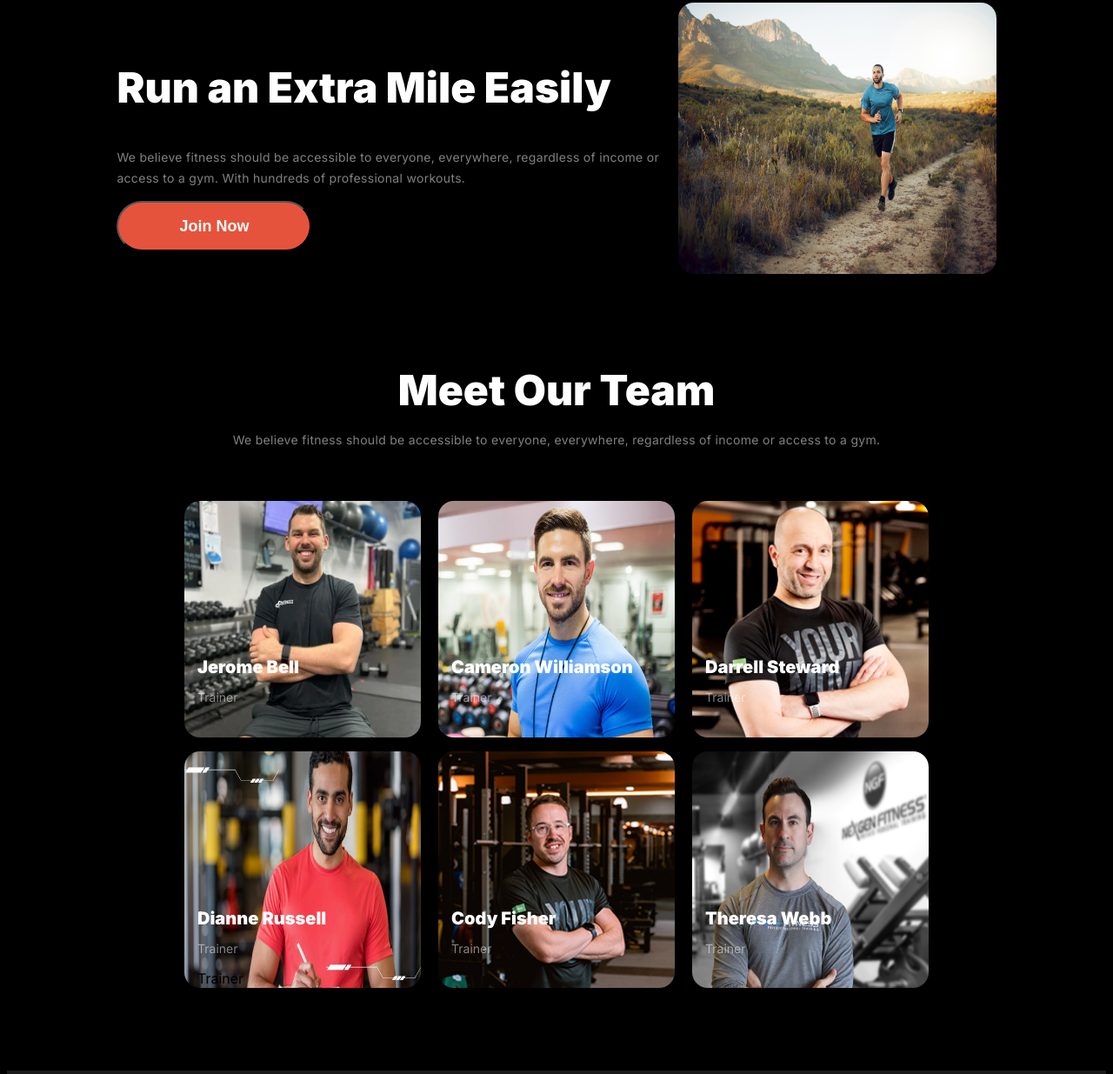
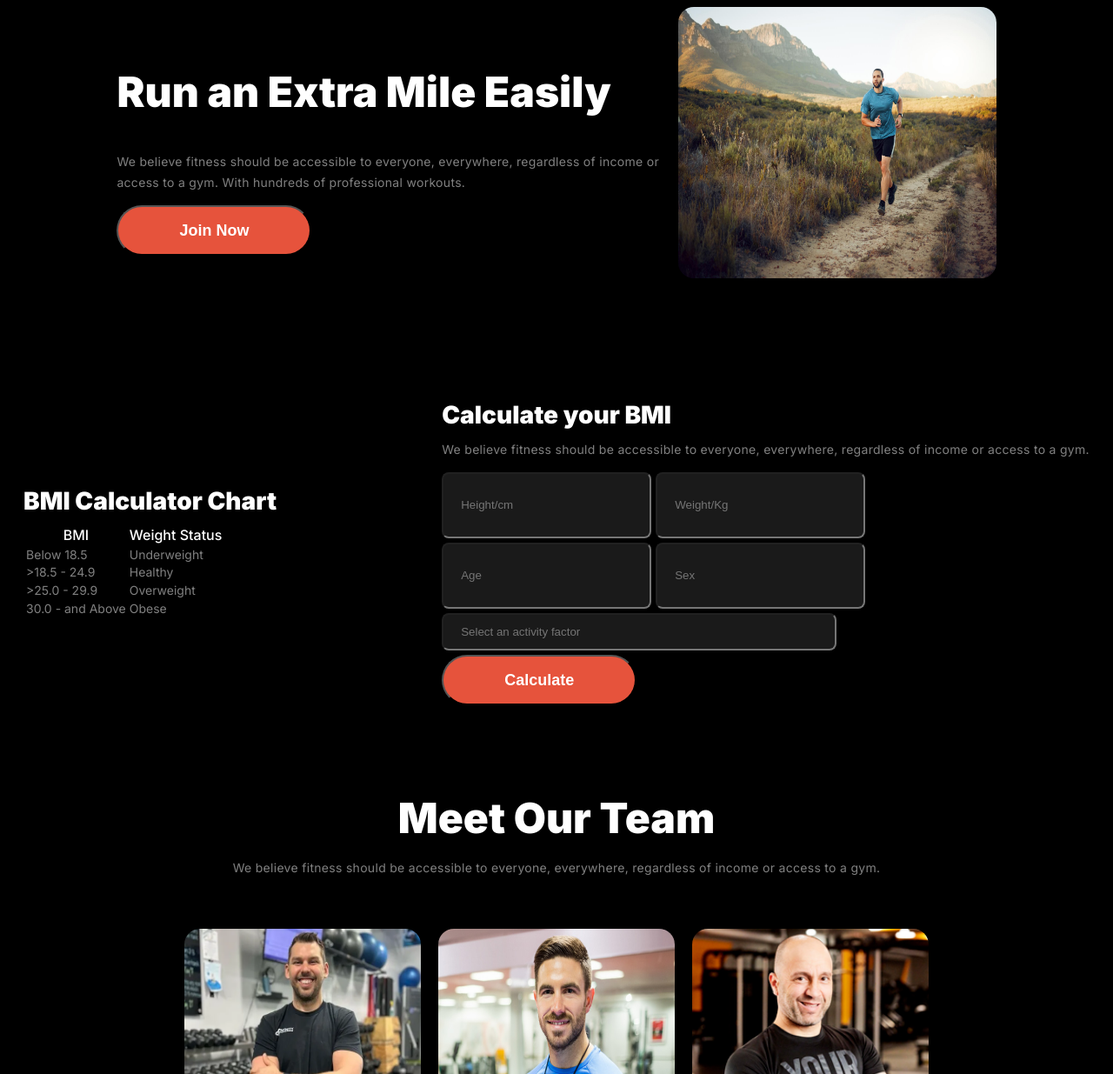
Before and after one commit to Razaul007/fitness, a plain HTML site: page index.html in a window 1280 px wide. Shown: the part 1565-2800 px from the top of the page at 87% size. Drawn offline with Linux system fonts and the light colour scheme.

Commit message:
added unique section

```diff
--- a/index.html
+++ b/index.html
@@ -87,8 +87,60 @@
                 <img class="run-img" src="images/run.jpg" alt="" srcset="">
             </div>
         </section>
-        <section class="calculator">
+        <section>
+           <div  class="calculator">
+               <div>
+                  <h4 class="bmi-title">BMI Calculator Chart</h4>
+                  <table>
+                      <thead>
+                        <tr>
+                            <th class="thead">BMI </th>
+                            <th class="thead">Weight Status</th>
+                        </tr>
+                      </thead>
+                      <tbody>
+                        <tr>
+                          <td class="td">Below 18.5</td>
+                          <td class="td">Underweight</td>
+                        </tr>
+                        <tr>
+                          <td class="td">>18.5 - 24.9</td>
+                          <td class="td">Healthy</td>
+                        </tr>
+                        <tr>
+                          <td class="td">>25.0 - 29.9</td>
+                          <td class="td">Overweight</td>
+                        </tr>
+                        <tr>
+                          <td class="td">30.0 - and Above</td>
+                          <td class="td">Obese</td>
+                        </tr>
+                      </tbody>
+                  </table>
+               </div>
+               <div>
+                  <h4 class="bmi-title">Calculate your BMI</h4>
+                  <p class="bmi-text">We believe fitness should be accessible to everyone, everywhere, regardless of income or access to a gym. </p>
+                  <div class="calculate">
+                     <div class="bmi-input">
+                        <div>
+                            <input class="input" type="text" name="" id="" placeholder="Height/cm">
+                            <input class="input" type="text" name="" id="" placeholder="Age">
+                        </div>
+                        <div>
+                            <input class="input" type="text" name="" id="" placeholder="Weight/Kg">
+                            <input class="input" type="option" name="" id="" placeholder="Sex">
+                        </div>
 
+                     </div>
+                     <div>
+                         <input class="input-activity" type="text" name="" id="" placeholder="Select an activity factor">
+                     </div>
+                     <button class="btn-one" type="button">Calculate</button>
+                  </div>
+
+               </div>
+           </div>
         </section>
         <section class="team">
             <div class="team-texts">
@@ -147,6 +199,18 @@
 
             </div>
         </section>
+        <section class="unique">
+            <div>
+                <div>
+                    <h5 class="team-title">20 Min Fat Burning HIIT Workout - Full body Cardio, No Equipment, No Repeat</h5>
+                    <p class="thead">
+                        20 min full body HIIT with a variety of high intensity strength and cardio movements, great for both burning fat and building strength.</p>
+                </div>
+                <div class="unique">
+                    <iframe  width=100% height="560" src="https://www.youtube.com/embed/-hSma-BRzoo?si=ubKbuwWY67ViL5XU" title="YouTube video player" frameborder="0" allow="accelerometer; autoplay; clipboard-write; encrypted-media; gyroscope; picture-in-picture; web-share" referrerpolicy="strict-origin-when-cross-origin" allowfullscreen></iframe>
+                </div>
+            </div>
+        </section>
     </body>
     <footer class="footer">
         <div class="footer-one">
--- a/style.css
+++ b/style.css
@@ -131,6 +131,7 @@
 
 .btn-one {
     display: flex;
+    margin-top: 5px;
     width: 224px;
     padding: 16px 40px;
     justify-content: center;
@@ -317,6 +318,77 @@
     border-radius: 18px;
 }
 
+.bmi-title {
+    width: 443px;
+    color: #FFF;
+    font-size: 28px;
+    font-weight: 900;
+    line-height: 120%;
+    margin-bottom: 10px;
+    /* 33.6px */
+}
+
+.thead {
+    color: #FFF;
+    font-size: 16px;
+    font-weight: 500;
+    line-height: 120%;
+    /* 19.2px */
+}
+
+.td {
+    color: rgba(255, 255, 255, 0.50);
+    font-size: 14px;
+    font-weight: 400;
+    line-height: 120%;
+    /* 16.8px */
+}
+
+.bmi-text {
+    margin-top: 5px;
+    align-self: stretch;
+    color: rgba(255, 255, 255, 0.50);
+    font-size: 14px;
+    font-weight: 400;
+    line-height: 24px;
+    letter-spacing: 0.3px;
+}
+
+.input {
+    display: flex;
+    margin-bottom: 5px;
+    gap: 5px;
+    height: 48px;
+    padding: 12px 40px 12px 20px;
+    align-items: center;
+    gap: 10px;
+    flex: 1 0 0;
+    border-radius: 8px;
+    background: rgba(255, 255, 255, 0.10);
+}
+
+.bmi-input {
+    display: flex;
+    gap: 5px;
+}
+
+.input-activity {
+    display: flex;
+    width: 55%;
+    padding: 12px 20px;
+    justify-content: space-between;
+    align-items: center;
+    flex: 1 0 0;
+    border-radius: 8px;
+    background: rgba(255, 255, 255, 0.10);
+}
+.calculator{
+   display: flex;
+   justify-content: space-around;
+   align-items: center;
+   margin-top: 100px;
+}
+
 .team {
     margin-top: 100px;
     margin-bottom: 58px;
@@ -389,9 +461,12 @@
     margin-top: -130px;
     margin-left: 15px;
 }
+.unique{
+    width: 100%;
+   margin: 0 auto;
+}
 
-
-.footer{
+.footer {
     height: auto;
     margin-top: 80px;
     /* margin-bottom: 20px; */
@@ -399,13 +474,15 @@
     align-items: center;
     background: rgba(255, 255, 255, 0.10);
 }
+
 .footer-one {
     display: flex;
     justify-content: space-around;
 
 
 }
-.footer-text{
+
+.footer-text {
     width: 40%;
 }
 
@@ -416,16 +493,19 @@
     line-height: 120%;
     /* 38.4px */
 }
-.point{
+
+.point {
     display: flex;
     gap: 150px;
 
 }
-.hrline{
+
+.hrline {
     width: auto;
     color: antiquewhite;
 }
-.right{
+
+.right {
     color: #FFF;
     text-align: center;
 }
@@ -439,13 +519,14 @@
         height: auto;
         margin: 0 auto;
     }
-    .point{
+
+    .point {
         display: flex;
         flex-direction: column;
         gap: 20px;
     }
 
-    .footer{
+    .footer {
         height: auto;
         align-items: center;
         background: rgba(255, 255, 255, 0.10);
```
